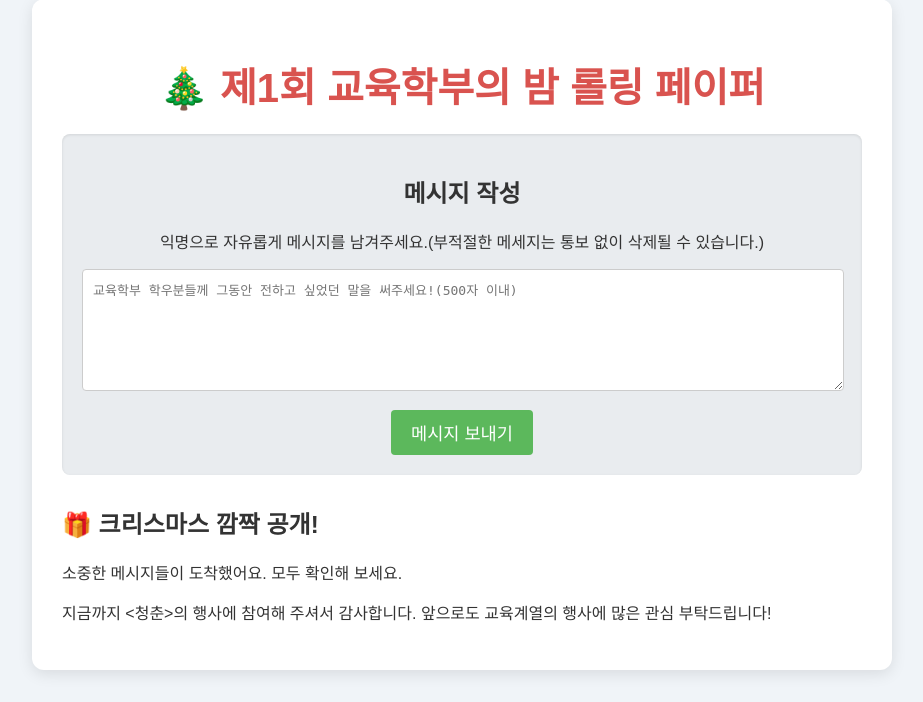
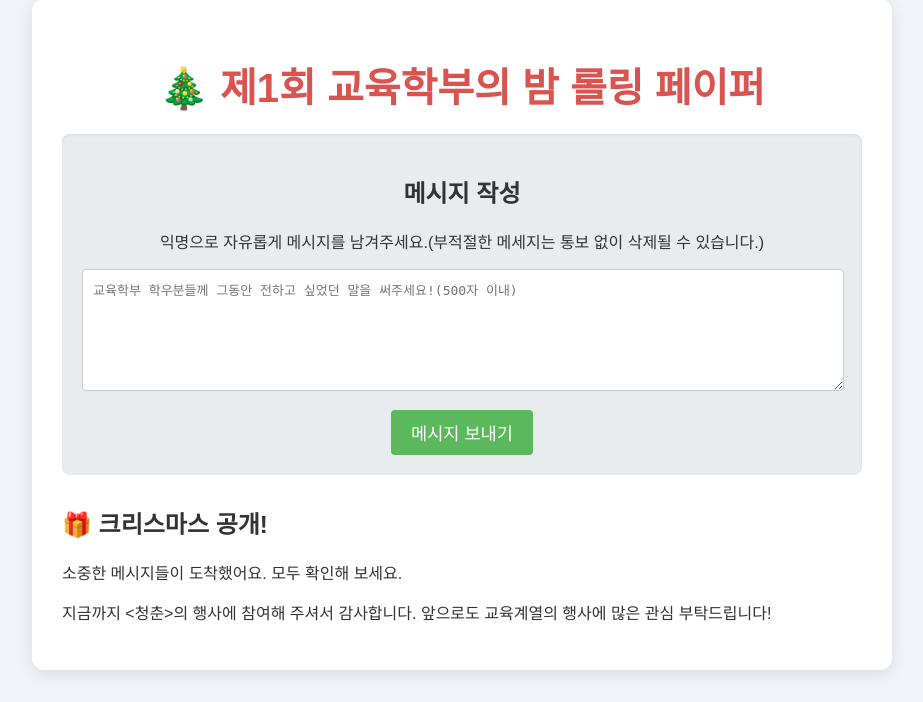
Before and after one commit to p6x6wc4spb-hash/collegeofeducation_rollingpaper, a Flask app: page / in a window 1280 px wide. Shown: the part 21-723 px from the top of the page, without its empty margins (178-1101 px from the left). Run offline with Flask 3, Linux system fonts and the light colour scheme; data that the repository does not hold is empty.

Commit message:
Update index.html

```diff
--- a/templates/index.html
+++ b/templates/index.html
@@ -121,7 +121,7 @@
         <div class="message-list">
 
             {% if is_released %}
-                <h2>🎁 크리스마스 깜짝 공개!</h2>
+                <h2>🎁 크리스마스 공개!</h2>
                 <p>소중한 메시지들이 도착했어요. 모두 확인해 보세요. </p>
 
                 {% for message in messages %}
```
